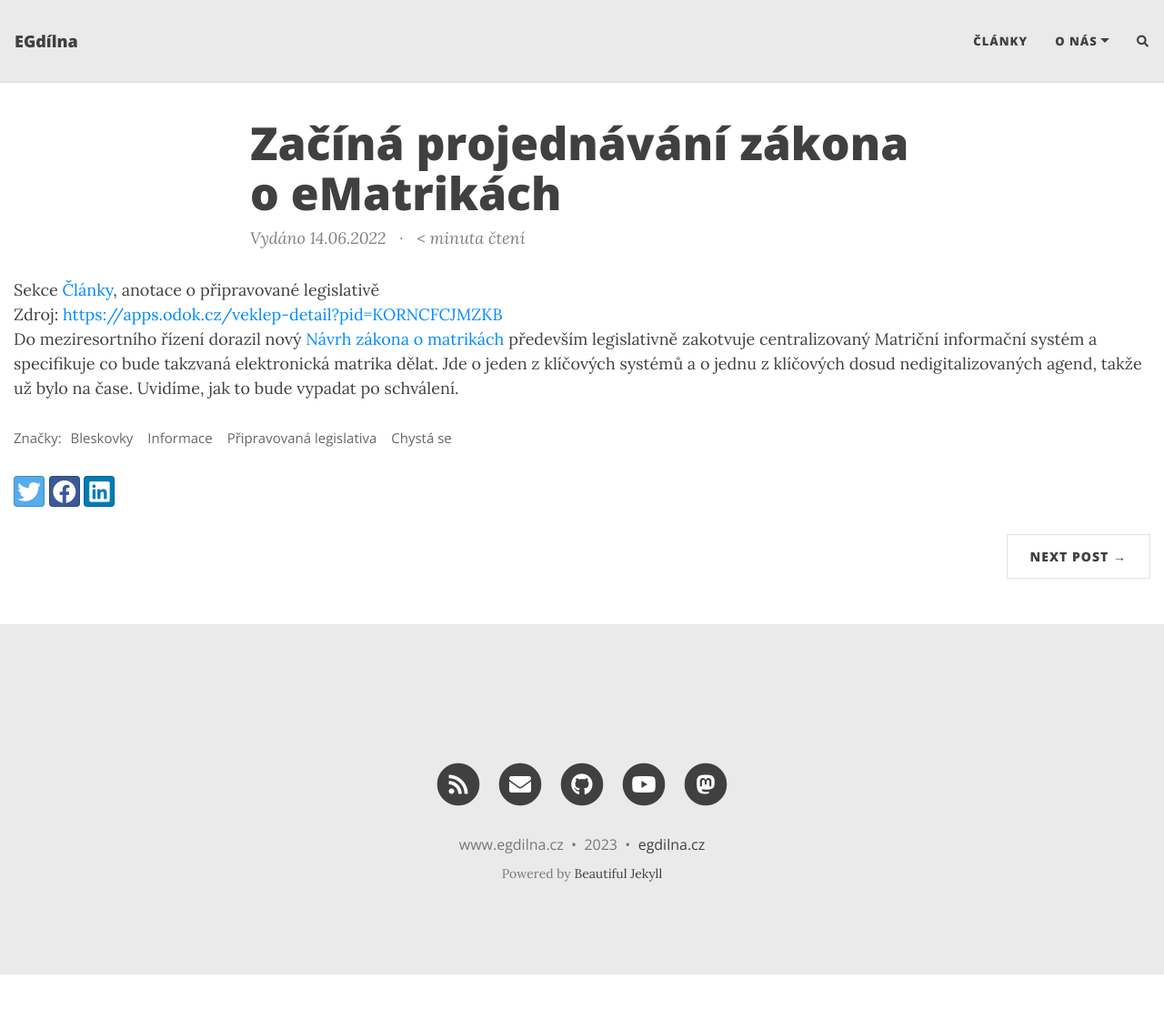
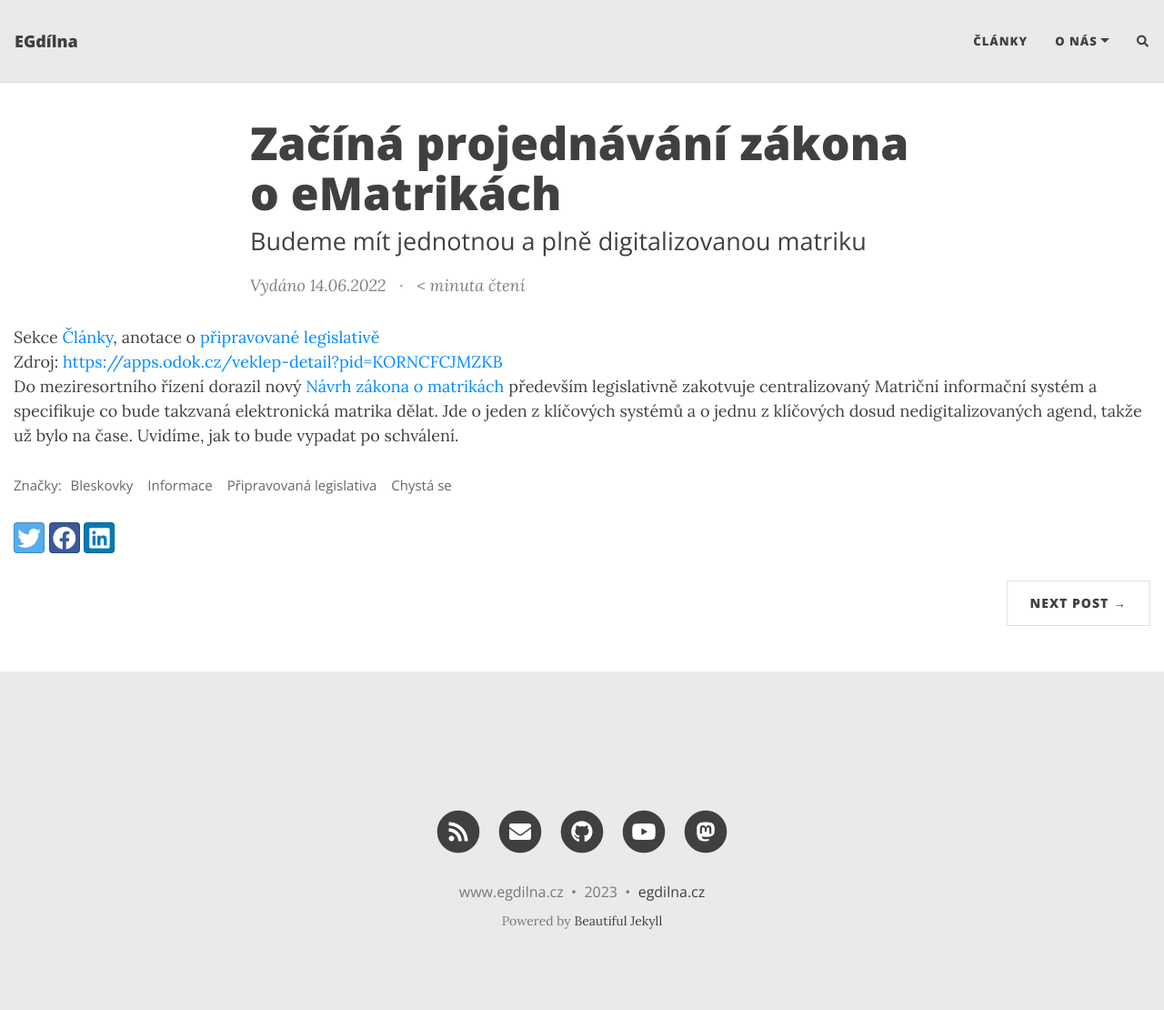
Before and after one commit to egdilna/egdilna.github.io, a Jekyll site: the page built from _posts/2022-06-14-zacina-projednavani-ematriky.md, in a window 1280 px wide and 1123 px high. Shown: the top 1110 px of the window at 91% size. Built offline with Jekyll 4.4.1, drawn with Linux system fonts in a browser that asks for light colours; nearby versions of some CDN libraries; comment, search, counter and statistics services are not loaded.

Commit message:
oprava tagu

```diff
--- a/_includes/sekce-pripravovanalegislativa.html
+++ b/_includes/sekce-pripravovanalegislativa.html
@@ -1 +1 @@
-<div>Sekce <a href="{{ site.url }}/clanky/">Články</a>, anotace o připravované legislativě</div>
+<div>Sekce <a href="{{ site.url }}/clanky/">Články</a>, anotace o <a href="{{ site.url }}/tags#P%C5%99ipravovan%C3%A1%20legislativa">připravované legislativě</a></div>
--- a/_layouts/home.html
+++ b/_layouts/home.html
@@ -79,6 +79,7 @@ layout: page
     {% if site.feed_show_tags != false and post.tags.size > 0 %}
     <div class="blog-tags">
       <span>Tags:</span>
+{%- assign tags_list = site_tags | split:',' | sort -%}
       {% for tag in post.tags %}
       <a href="{{ '/tags' | absolute_url }}#{{- tag -}}">{{- tag -}}</a>
       {% endfor %}
--- a/_posts/2022-06-14-zacina-projednavani-ematriky.md
+++ b/_posts/2022-06-14-zacina-projednavani-ematriky.md
@@ -1,5 +1,6 @@
 ---
 title: Začíná projednávání zákona o eMatrikách
+subtitle: Budeme mít jednotnou a plně digitalizovanou matriku
 zdroj: "https://apps.odok.cz/veklep-detail?pid=KORNCFCJMZKB"
 tags: [Bleskovky, Informace, Připravovaná legislativa, Chystá se]
 before-content: sekce-pripravovanalegislativa.html
```
